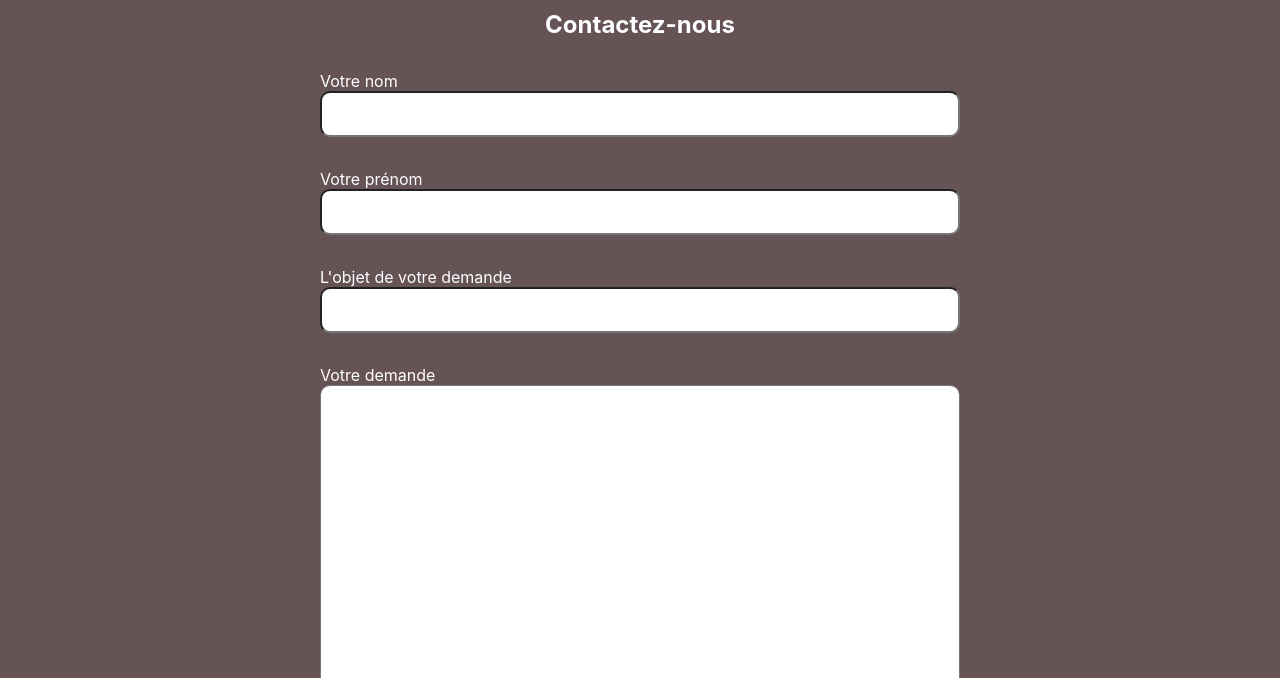
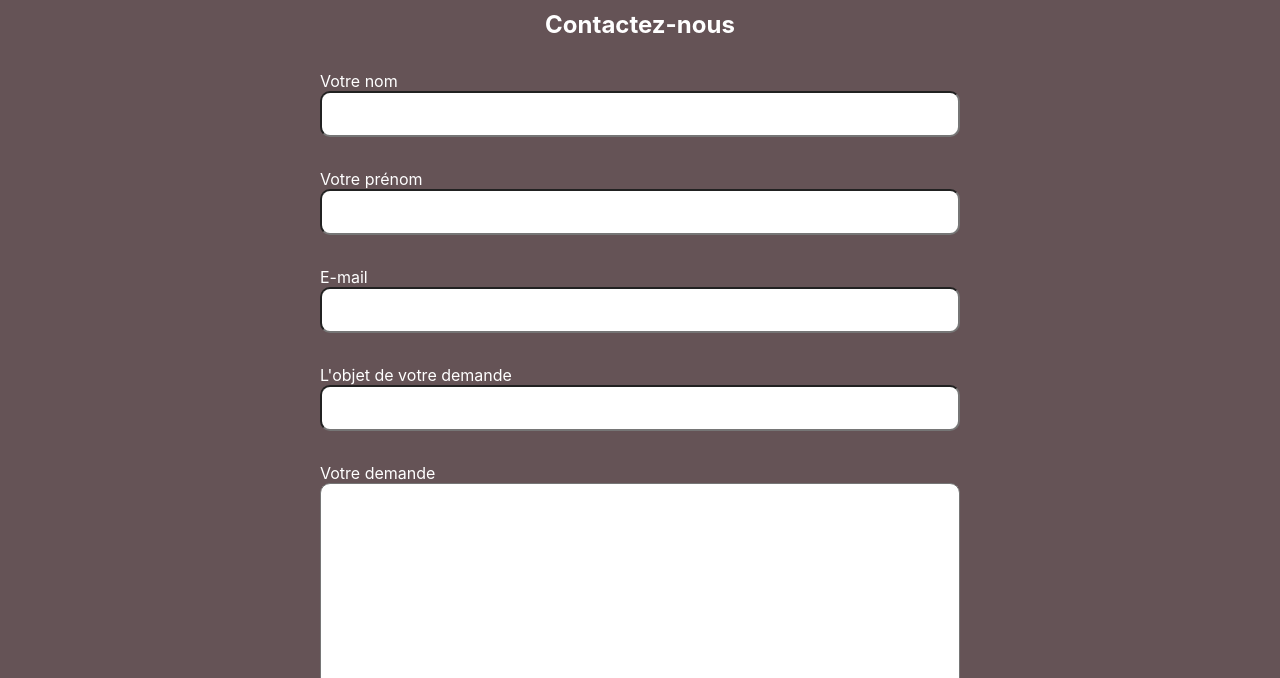
Before and after one commit to Geoffray-buhler/Site-OCR-P03, a plain HTML site: page contact.html in a window 1280 px wide. Shown: the part 122-800 px from the top of the page. Drawn offline with Linux system fonts and the light colour scheme.

Commit message:
ajoute de l'email

```diff
--- a/contact.html
+++ b/contact.html
@@ -30,6 +30,8 @@
                 <div class="flex column mt-2"><label for="nom">Votre nom</label><input type="text" name="nom"></div>
                 <div class="flex column mt-2"><label for="prenom">Votre prénom</label><input type="text" name="prenom">
                 </div>
+                <div class="flex column mt-2"><label for="email">E-mail</label><input type="email" name="email">
+                </div>
                 <div class="flex column mt-2"><label for="titre">L'objet de votre demande</label><input type="text"
                         name="titre"></div>
                 <div class="flex column mt-2"><label for="msg">Votre demande</label><textarea type="textarea"
```
